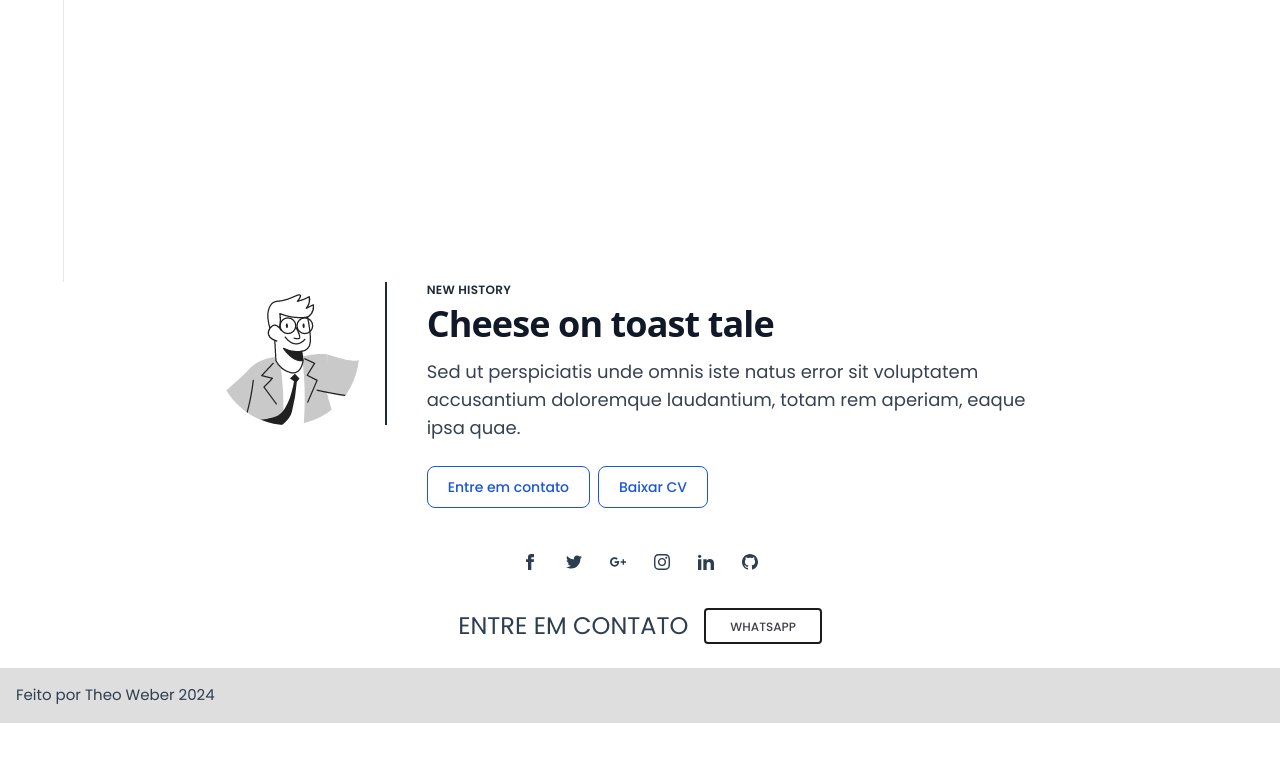
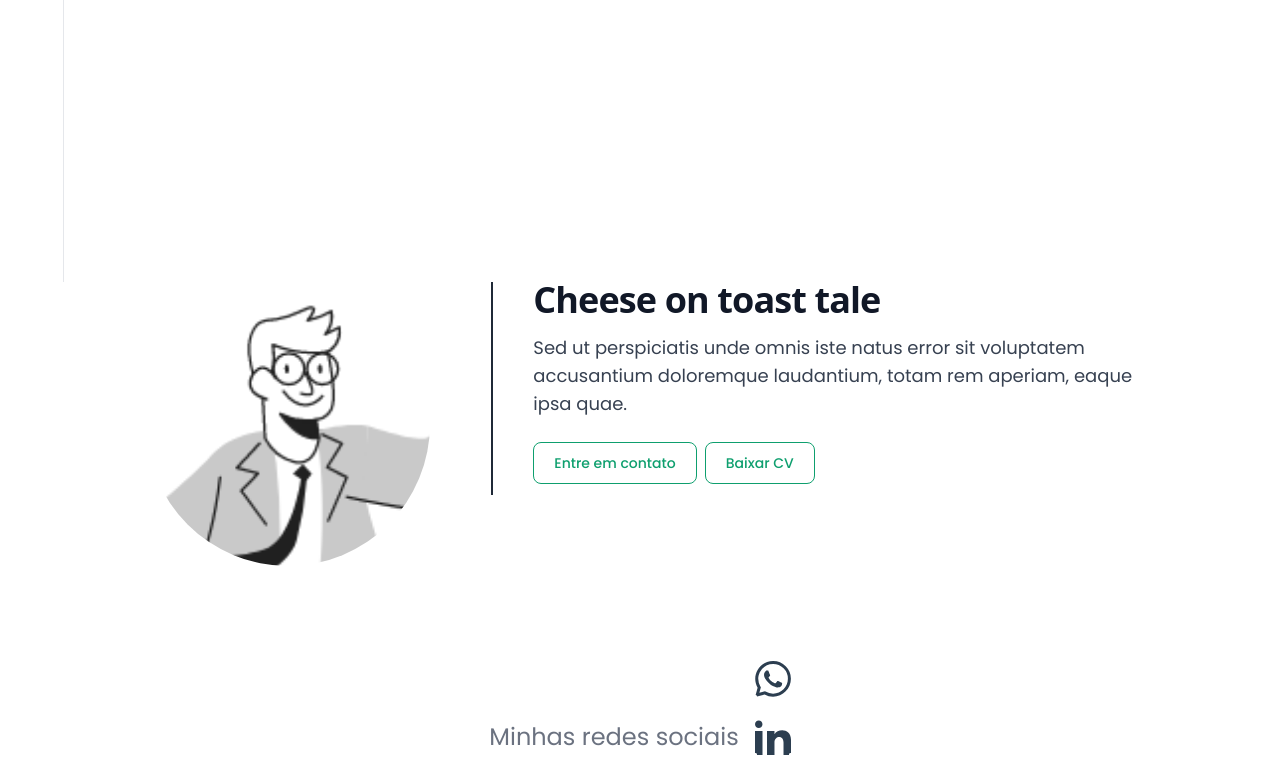
Before and after one commit to TheoWSLM/PortfolioFrontend, a Vue app: page / in a window 1280 px wide. Shown: the part 2000-2776 px from the top of the page. Before the commit the page ends 2723 px from the top, so only its background shows below. Built offline with nearby package versions, Linux system fonts and the light colour scheme.

Commit message:
refactor: otimizações em componentes e ajuste de cores e espaçamentos

```diff
--- a/src/components/AboutSection.vue
+++ b/src/components/AboutSection.vue
@@ -1,26 +1,23 @@
 <template>
   <div class="flex flex-wrap justify-center ">
-    <div class="w-2/3 sm:w-1/2 md:w-5/12 lg:w-2/12 mb-12 hover-grayscale-0">
+    <div class="w-2/3 sm:w-1/2 md:w-5/12 lg:w-4/12 mb-12 hover-grayscale-0">
       <div class="flex items-center relative">
-        <div class="absolute border-l-2 border-gray-800 h-full right-0 top-0 bottom-0 mx-2"></div>
-        <img src="/avatar1.png" class="max-w-full h-auto mx-auto rounded-full grayscale" alt="title image">
+        <div class="absolute border-l-2 border-gray-800 h-3/4 right-0 top-0 bottom-0 mx-2"></div>
+        <img src="/avatar1.png" class=" w-8/12 h-auto mx-auto rounded-full grayscale" alt="title image">
       </div>
     </div>
     <div class=" sm:max-w-xl md:max-w-full lg:max-w-screen-xl md:px-24 lg:px-8">
     <div class="flex flex-col items-start max-w-screen-sm md:flex-row sm:mx-auto">
       <div>
-        <p class="mb-2 text-xs font-semibold tracking-wide text-gray-800 uppercase">
-          New History
-        </p>
         <h2 class="mb-4 font-sans text-3xl font-bold tracking-tight text-gray-900 sm:text-4xl sm:leading-none">
           Cheese on toast tale
         </h2>
         <p class="text-base text-gray-700 md:text-lg">
           Sed ut perspiciatis unde omnis iste natus error sit voluptatem accusantium doloremque laudantium, totam rem aperiam, eaque ipsa quae.
         </p>
-        <button type="button" class="mt-6 text-blue-700 hover:text-white border border-blue-700 hover:bg-blue-800 focus:ring-4 focus:outline-none focus:ring-blue-300 font-medium rounded-lg text-sm px-5 py-2.5 text-center me-2 mb-2 dark:border-blue-500 dark:text-blue-500 dark:hover:text-white dark:hover:bg-blue-500 dark:focus:ring-blue-800">
+        <button type="button" class="mt-6 text-green-500 hover:text-white border border-green-500 hover:bg-green-500 focus:ring-4 focus:outline-none focus:ring-blue-300 font-medium rounded-lg text-sm px-5 py-2.5 text-center me-2 mb-2 dark:border-blue-500 dark:text-blue-500 dark:hover:text-white dark:hover:bg-blue-500 dark:focus:ring-blue-800">
           Entre em contato</button>
-          <button type="button" class="mt-6 text-blue-700 hover:text-white border border-blue-700 hover:bg-blue-800 focus:ring-4 focus:outline-none focus:ring-blue-300 font-medium rounded-lg text-sm px-5 py-2.5 text-center me-2 mb-2 dark:border-blue-500 dark:text-blue-500 dark:hover:text-white dark:hover:bg-blue-500 dark:focus:ring-blue-800">
+          <button type="button" class="mt-6 text-green-500 hover:text-white border border-green-500 hover:bg-green-500 focus:ring-4 focus:outline-none focus:ring-blue-300 font-medium rounded-lg text-sm px-5 py-2.5 text-center me-2 mb-2 dark:border-blue-500 dark:text-blue-500 dark:hover:text-white dark:hover:bg-blue-500 dark:focus:ring-blue-800">
           Baixar CV</button>
       </div>
     </div>
--- a/src/components/Banner.vue
+++ b/src/components/Banner.vue
@@ -1,7 +1,7 @@
 <template>
 <main class="relative ">
   <div class=" inset-0">
-    <div class="absolute inset-0 bg-gradient-to-b from-white to-indigo-200"></div>
+    <div class="absolute inset-0 bg-gradient-to-b from-white to-indigo-300"></div>
     <svg xmlns="http://www.w3.org/2000/svg" viewBox="0 0 1440 320" class="absolute bottom-0 left-0 w-full">
       <path fill="#ffffff" fill-opacity="1" d="M0,224L48,229.3C96,235,192,245,288,218.7C384,192,480,128,576,122.7C672,117,768,171,864,208C960,245,1056,267,1152,240C1248,213,1344,139,1392,101.3L1440,64L1440,320L1392,320C1344,320,1248,320,1152,320C1056,320,960,320,864,320C768,320,672,320,576,320C480,320,384,320,288,320C192,320,96,320,48,320L0,320Z"></path>
     </svg>
@@ -10,7 +10,7 @@
     <div class="flex flex-col mt-6 justify-between lg:flex-row">
       <div class="mb-12 lg:mb-0">
         <div class="max-w-xl mb-6 ">
-          <h2 class="mt-36 text-7xl font-bold lg:text-8xl lg:tracking-tight">
+          <h2 class="mt-36 text-7xl font-bold lg:text-8xl text-black lg:tracking-tight">
             Theo
             <br>Weber S.</br>
           </h2>
--- a/src/components/Footer.vue
+++ b/src/components/Footer.vue
@@ -4,128 +4,30 @@
 <template>
 <footer class="flex flex-col items-center dark:bg-neutral-900 bg-white text-center dark:text-white">
   <div class="container px-6 pt-6">
-    <!-- Social media icons container -->
-    <div class="mb-6 flex justify-center">
-      <a
-        href="#!"
-        type="button"
-        class="m-1 h-9 w-9 rounded-full border-2 border-white uppercase leading-normal dark:dark:text-white transition duration-150 ease-in-out hover:bg-black hover:bg-opacity-5 focus:outline-none focus:ring-0"
-        data-te-ripple-init
-        data-te-ripple-color="light">
-        <svg
-          xmlns="http://www.w3.org/2000/svg"
-          class="mx-auto h-full w-4"
-          fill="currentColor"
-          viewBox="0 0 24 24">
-          <path
-            d="M9 8h-3v4h3v12h5v-12h3.642l.358-4h-4v-1.667c0-.955.192-1.333 1.115-1.333h2.885v-5h-3.808c-3.596 0-5.192 1.583-5.192 4.615v3.385z" />
-        </svg>
-      </a>
-
-      <a
-        href="#!"
-        type="button"
-        class="m-1 h-9 w-9 rounded-full border-2 border-white uppercase leading-normal dark:text-white transition duration-150 ease-in-out hover:bg-black hover:bg-opacity-5 focus:outline-none focus:ring-0"
-        data-te-ripple-init
-        data-te-ripple-color="light">
-        <svg
-          xmlns="http://www.w3.org/2000/svg"
-          class="mx-auto h-full w-4"
-          fill="currentColor"
-          viewBox="0 0 24 24">
-          <path
-            d="M24 4.557c-.883.392-1.832.656-2.828.775 1.017-.609 1.798-1.574 2.165-2.724-.951.564-2.005.974-3.127 1.195-.897-.957-2.178-1.555-3.594-1.555-3.179 0-5.515 2.966-4.797 6.045-4.091-.205-7.719-2.165-10.148-5.144-1.29 2.213-.669 5.108 1.523 6.574-.806-.026-1.566-.247-2.229-.616-.054 2.281 1.581 4.415 3.949 4.89-.693.188-1.452.232-2.224.084.626 1.956 2.444 3.379 4.6 3.419-2.07 1.623-4.678 2.348-7.29 2.04 2.179 1.397 4.768 2.212 7.548 2.212 9.142 0 14.307-7.721 13.995-14.646.962-.695 1.797-1.562 2.457-2.549z" />
-        </svg>
-      </a>
-
-      <a
-        href="#!"
-        type="button"
-        class="m-1 h-9 w-9 rounded-full border-2 border-white uppercase leading-normal dark:text-white transition duration-150 ease-in-out hover:bg-black hover:bg-opacity-5 focus:outline-none focus:ring-0"
-        data-te-ripple-init
-        data-te-ripple-color="light">
-        <svg
-          xmlns="http://www.w3.org/2000/svg"
-          class="mx-auto h-full w-4"
-          fill="currentColor"
-          viewBox="0 0 24 24">
-          <path
-            d="M7 11v2.4h3.97c-.16 1.029-1.2 3.02-3.97 3.02-2.39 0-4.34-1.979-4.34-4.42 0-2.44 1.95-4.42 4.34-4.42 1.36 0 2.27.58 2.79 1.08l1.9-1.83c-1.22-1.14-2.8-1.83-4.69-1.83-3.87 0-7 3.13-7 7s3.13 7 7 7c4.04 0 6.721-2.84 6.721-6.84 0-.46-.051-.81-.111-1.16h-6.61zm0 0 17 2h-3v3h-2v-3h-3v-2h3v-3h2v3h3v2z"
-            fill-rule="evenodd"
-            clip-rule="evenodd" />
-        </svg>
-      </a>
-
-      <a
-        href="#!"
-        type="button"
-        class="m-1 h-9 w-9 rounded-full border-2 border-white uppercase leading-normal dark:text-white transition duration-150 ease-in-out hover:bg-black hover:bg-opacity-5 focus:outline-none focus:ring-0"
-        data-te-ripple-init
-        data-te-ripple-color="light">
-        <svg
-          xmlns="http://www.w3.org/2000/svg"
-          class="mx-auto h-full w-4"
-          fill="currentColor"
-          viewBox="0 0 24 24">
-          <path
-            d="M12 2.163c3.204 0 3.584.012 4.85.07 3.252.148 4.771 1.691 4.919 4.919.058 1.265.069 1.645.069 4.849 0 3.205-.012 3.584-.069 4.849-.149 3.225-1.664 4.771-4.919 4.919-1.266.058-1.644.07-4.85.07-3.204 0-3.584-.012-4.849-.07-3.26-.149-4.771-1.699-4.919-4.92-.058-1.265-.07-1.644-.07-4.849 0-3.204.013-3.583.07-4.849.149-3.227 1.664-4.771 4.919-4.919 1.266-.057 1.645-.069 4.849-.069zm0-2.163c-3.259 0-3.667.014-4.947.072-4.358.2-6.78 2.618-6.98 6.98-.059 1.281-.073 1.689-.073 4.948 0 3.259.014 3.668.072 4.948.2 4.358 2.618 6.78 6.98 6.98 1.281.058 1.689.072 4.948.072 3.259 0 3.668-.014 4.948-.072 4.354-.2 6.782-2.618 6.979-6.98.059-1.28.073-1.689.073-4.948 0-3.259-.014-3.667-.072-4.947-.196-4.354-2.617-6.78-6.979-6.98-1.281-.059-1.69-.073-4.949-.073zm0 5.838c-3.403 0-6.162 2.759-6.162 6.162s2.759 6.163 6.162 6.163 6.162-2.759 6.162-6.163c0-3.403-2.759-6.162-6.162-6.162zm0 10.162c-2.209 0-4-1.79-4-4 0-2.209 1.791-4 4-4s4 1.791 4 4c0 2.21-1.791 4-4 4zm6.406-11.845c-.796 0-1.441.645-1.441 1.44s.645 1.44 1.441 1.44c.795 0 1.439-.645 1.439-1.44s-.644-1.44-1.439-1.44z" />
-        </svg>
-      </a>
-
-      <a
-        href="#!"
-        type="button"
-        class="m-1 h-9 w-9 rounded-full border-2 border-white uppercase leading-normal dark:text-white transition duration-150 ease-in-out hover:bg-black hover:bg-opacity-5 focus:outline-none focus:ring-0"
-        data-te-ripple-init
-        data-te-ripple-color="light">
-        <svg
-          xmlns="http://www.w3.org/2000/svg"
-          class="mx-auto h-full w-4"
-          fill="currentColor"
-          viewBox="0 0 24 24">
-          <path
-            d="M4.98 3.5c0 1.381-1.11 2.5-2.48 2.5s-2.48-1.119-2.48-2.5c0-1.38 1.11-2.5 2.48-2.5s2.48 1.12 2.48 2.5zm.02 4.5h-5v16h5v-16zm7.982 0h-4.968v16h4.969v-8.399c0-4.67 6.029-5.052 6.029 0v8.399h4.988v-10.131c0-7.88-8.922-7.593-11.018-3.714v-2.155z" />
-        </svg>
-      </a>
-
-      <a
-        href="#!"
-        type="button"
-        class="m-1 h-9 w-9 rounded-full border-2 border-white uppercase leading-normal dark:text-white transition duration-150 ease-in-out hover:bg-black hover:bg-opacity-5 focus:outline-none focus:ring-0"
-        data-te-ripple-init
-        data-te-ripple-color="light">
-        <svg
-          xmlns="http://www.w3.org/2000/svg"
-          class="mx-auto h-full w-4"
-          fill="currentColor"
-          viewBox="0 0 24 24">
-          <path
-            d="M12 0c-6.626 0-12 5.373-12 12 0 5.302 3.438 9.8 8.207 11.387.599.111.793-.261.793-.577v-2.234c-3.338.726-4.033-1.416-4.033-1.416-.546-1.387-1.333-1.756-1.333-1.756-1.089-.745.083-.729.083-.729 1.205.084 1.839 1.237 1.839 1.237 1.07 1.834 2.807 1.304 3.492.997.107-.775.418-1.305.762-1.604-2.665-.305-5.467-1.334-5.467-5.931 0-1.311.469-2.381 1.236-3.221-.124-.303-.535-1.524.117-3.176 0 0 1.008-.322 3.301 1.23.957-.266 1.983-.399 3.003-.404 1.02.005 2.047.138 3.006.404 2.291-1.552 3.297-1.23 3.297-1.23.653 1.653.242 2.874.118 3.176.77.84 1.235 1.911 1.235 3.221 0 4.609-2.807 5.624-5.479 5.921.43.372.823 1.102.823 2.222v3.293c0 .319.192.694.801.576 4.765-1.589 8.199-6.086 8.199-11.386 0-6.627-5.373-12-12-12z" />
-        </svg>
-      </a>
-    </div>
-
-    <!-- Newsletter sign-up form -->
     <div>
       <form action="">
         <div class="flex items-center justify-center gap-4 md:grid-cols-3">
-  <div class="md:mb-6 md:ml-auto">
+  <div class="mb-3 md:ml-auto">
     <div>
-        <h1 class="text-lg md:text-2xl lg:text-2xl">ENTRE EM CONTATO</h1>
+        <h1 class="text-lg md:text-2xl lg:text-2xl text-gray-500">Minhas redes sociais</h1>
 
     </div>
   </div>
-
-  <!-- Newsletter sign-up submit button -->
-  <div class="flex-shrink-0 mb-6 md:mr-auto">
-    <button
-      type="submit"
-      class="inline-block rounded border-2 text-zinc-700 dark:text-white border-neutral-100 px-6 pb-[6px] pt-2 text-xs font-medium uppercase leading-normal text-neutral-50 transition duration-150 ease-in-out hover:border-neutral-100 hover:bg-neutral-500 hover:bg-opacity-10 hover:text-neutral-100 focus:border-neutral-100 focus:text-neutral-100 focus:outline-none focus:ring-0 active:border-neutral-200 active:text-neutral-200 dark:hover:bg-neutral-700 dark:hover:bg-opacity-10"
-      data-te-ripple-init
-      data-te-ripple-color="light">
-      Whatsapp
-    </button>
-  </div>
+  <div class="mb-3 md:mr-auto">
+    <a
+            v-for="(icon, index) in icons"
+            :key="index"
+            :href="icon.link"
+            type="button"
+            class="m-4 h-9 w-9 rounded-full border-2 border-white uppercase leading-normal dark:text-white transition duration-150 ease-in-out hover:bg-black hover:bg-opacity-5 focus:outline-none focus:ring-0"
+            data-te-ripple-init
+            data-te-ripple-color="light"
+          >
+            <svg :fill="icon.fill" :class="icon.hoverClass" :viewBox="icon.viewBox">
+              <path :d="icon.path" />
+            </svg>
+          </a>
+    </div>
 </div>
 
       </form>
@@ -140,19 +42,31 @@
 </footer>
 </template>
 
-<style scoped>
 
-  button {
-    border-color: #1a1b1b; /* Cor da borda no modo claro */
+<script setup>
+const icons = [
+  {
+    link: "#!",
+    fill: "currentColor",
+    hoverClass: "hover:fill-green-500",
+    viewBox: "0 0 24 24",
+    path: "M17.472 14.382c-.297-.149-1.758-.867-2.03-.967-.273-.099-.471-.148-.67.15-.197.297-.767.966-.94 1.164-.173.199-.347.223-.644.075-.297-.15-1.255-.463-2.39-1.475-.883-.788-1.48-1.761-1.653-2.059-.173-.297-.018-.458.13-.606.134-.133.298-.347.446-.52.149-.174.198-.298.298-.497.099-.198.05-.371-.025-.52-.075-.149-.669-1.612-.916-2.207-.242-.579-.487-.5-.669-.51-.173-.008-.371-.01-.57-.01-.198 0-.52.074-.792.372-.272.297-1.04 1.016-1.04 2.479 0 1.462 1.065 2.875 1.213 3.074.149.198 2.096 3.2 5.077 4.487.709.306 1.262.489 1.694.625.712.227 1.36.195 1.871.118.571-.085 1.758-.719 2.006-1.413.248-.694.248-1.289.173-1.413-.074-.124-.272-.198-.57-.347m-5.421 7.403h-.004a9.87 9.87 0 01-5.031-1.378l-.361-.214-3.741.982.998-3.648-.235-.374a9.86 9.86 0 01-1.51-5.26c.001-5.45 4.436-9.884 9.888-9.884 2.64 0 5.122 1.03 6.988 2.898a9.825 9.825 0 012.893 6.994c-.003 5.45-4.437 9.884-9.885 9.884m8.413-18.297A11.815 11.815 0 0012.05 0C5.495 0 .16 5.335.157 11.892c0 2.096.547 4.142 1.588 5.945L.057 24l6.305-1.654a11.882 11.882 0 005.683 1.448h.005c6.554 0 11.89-5.335 11.893-11.893a11.821 11.821 0 00-3.48-8.413Z",
+  },
+  {
+    link: "#!",
+    fill: "currentColor",
+    hoverClass: "hover:fill-blue-500",
+    viewBox: "0 0 24 24",
+    path: "M4.98 3.5c0 1.381-1.11 2.5-2.48 2.5s-2.48-1.119-2.48-2.5c0-1.38 1.11-2.5 2.48-2.5s2.48 1.12 2.48 2.5zm.02 4.5h-5v16h5v-16zm7.982 0h-4.968v16h4.969v-8.399c0-4.67 6.029-5.052 6.029 0v8.399h4.988v-10.131c0-7.88-8.922-7.593-11.018-3.714v-2.155z",
+  },
+  {
+    link: "#!",
+    fill: "currentColor",
+    hoverClass: "hover:fill-purple-900",
+    viewBox: "0 0 24 24",
+    path: "M12 0c-6.626 0-12 5.373-12 12 0 5.302 3.438 9.8 8.207 11.387.599.111.793-.261.793-.577v-2.234c-3.338.726-4.033-1.416-4.033-1.416-.546-1.387-1.333-1.756-1.333-1.756-1.089-.745.083-.729.083-.729 1.205.084 1.839 1.237 1.839 1.237 1.07 1.834 2.807 1.304 3.492.997.107-.775.418-1.305.762-1.604-2.665-.305-5.467-1.334-5.467-5.931 0-1.311.469-2.381 1.236-3.221-.124-.303-.535-1.524.117-3.176 0 0 1.008-.322 3.301 1.23.957-.266 1.983-.399 3.003-.404 1.02.005 2.047.138 3.006.404 2.291-1.552 3.297-1.23 3.297-1.23.653 1.653.242 2.874.118 3.176.77.84 1.235 1.911 1.235 3.221 0 4.609-2.807 5.624-5.479 5.921.43.372.823 1.102.823 2.222v3.293c0 .319.192.694.801.576 4.765-1.589 8.199-6.086 8.199-11.386 0-6.627-5.373-12-12-12z",
   }
 
-  button:hover,
-  button:focus {
-    background-color: #2d2e2f; /* Cor de fundo ao passar o mouse ou focar no modo claro */
-    border-color: #101011; /* Cor da borda ao passar o mouse ou focar no modo claro */
-  }
 
-  footer {
-    z-index: 999; /* Adicione um índice Z alto para garantir que o footer esteja acima de outros elementos */
-  }
-</style>
+];
+</script>
--- a/src/components/Header.vue
+++ b/src/components/Header.vue
@@ -10,8 +10,23 @@
     <img src="/logo.png" alt="Ícone Principal" class="h-11 dark:backdrop-invert">
   </a>
   <div class="flex md:order-2 space-x-3 md:space-x-0 rtl:space-x-reverse">
-      <button type="button" class="text-white bg-blue-700 hover:bg-blue-800 focus:ring-4 focus:outline-none focus:ring-blue-300 font-medium rounded-lg text-sm px-4 py-2 text-center dark:bg-blue-600 dark:hover:bg-blue-700 dark:focus:ring-blue-800">Get started</button>
-      <button data-collapse-toggle="navbar-cta" type="button" class="inline-flex items-center p-2 w-10 h-10 justify-center text-sm text-gray-500 rounded-lg md:hidden hover:bg-gray-100 focus:outline-none focus:ring-2 focus:ring-gray-200 dark:text-gray-400 dark:hover:bg-gray-700 dark:focus:ring-gray-600" aria-controls="navbar-cta" aria-expanded="false">
+    <div class="md:mr-auto">
+          <!-- Loop through icons data -->
+          <a
+            v-for="(icon, index) in icons"
+            :key="index"
+            :href="icon.link"
+            type="button"
+            class="m-4 h-9 w-9 rounded-full border-2 border-white uppercase leading-normal dark:text-white transition duration-150 ease-in-out hover:bg-black hover:bg-opacity-5 focus:outline-none focus:ring-0"
+            data-te-ripple-init
+            data-te-ripple-color="light"
+          >
+            <svg :fill="icon.fill" :class="icon.hoverClass" :viewBox="icon.viewBox">
+              <path :d="icon.path" />
+            </svg>
+          </a>
+        </div>
+             <button data-collapse-toggle="navbar-cta" type="button" class="inline-flex items-center p-2 w-10 h-10 justify-center text-sm text-gray-500 rounded-lg md:hidden hover:bg-gray-100 focus:outline-none focus:ring-2 focus:ring-gray-200 dark:text-gray-400 dark:hover:bg-gray-700 dark:focus:ring-gray-600" aria-controls="navbar-cta" aria-expanded="false">
         <span class="sr-only">Open main menu</span>
         <svg class="w-5 h-5" aria-hidden="true" xmlns="http://www.w3.org/2000/svg" fill="none" viewBox="0 0 17 14">
             <path stroke="currentColor" stroke-linecap="round" stroke-linejoin="round" stroke-width="2" d="M1 1h15M1 7h15M1 13h15"/>
@@ -39,5 +54,30 @@
 
 </template>
 
-<style scoped>
-</style>
+<script setup>
+const icons = [
+  {
+    link: "#!",
+    fill: "currentColor",
+    hoverClass: "hover:fill-green-500",
+    viewBox: "0 0 24 24",
+    path: "M17.472 14.382c-.297-.149-1.758-.867-2.03-.967-.273-.099-.471-.148-.67.15-.197.297-.767.966-.94 1.164-.173.199-.347.223-.644.075-.297-.15-1.255-.463-2.39-1.475-.883-.788-1.48-1.761-1.653-2.059-.173-.297-.018-.458.13-.606.134-.133.298-.347.446-.52.149-.174.198-.298.298-.497.099-.198.05-.371-.025-.52-.075-.149-.669-1.612-.916-2.207-.242-.579-.487-.5-.669-.51-.173-.008-.371-.01-.57-.01-.198 0-.52.074-.792.372-.272.297-1.04 1.016-1.04 2.479 0 1.462 1.065 2.875 1.213 3.074.149.198 2.096 3.2 5.077 4.487.709.306 1.262.489 1.694.625.712.227 1.36.195 1.871.118.571-.085 1.758-.719 2.006-1.413.248-.694.248-1.289.173-1.413-.074-.124-.272-.198-.57-.347m-5.421 7.403h-.004a9.87 9.87 0 01-5.031-1.378l-.361-.214-3.741.982.998-3.648-.235-.374a9.86 9.86 0 01-1.51-5.26c.001-5.45 4.436-9.884 9.888-9.884 2.64 0 5.122 1.03 6.988 2.898a9.825 9.825 0 012.893 6.994c-.003 5.45-4.437 9.884-9.885 9.884m8.413-18.297A11.815 11.815 0 0012.05 0C5.495 0 .16 5.335.157 11.892c0 2.096.547 4.142 1.588 5.945L.057 24l6.305-1.654a11.882 11.882 0 005.683 1.448h.005c6.554 0 11.89-5.335 11.893-11.893a11.821 11.821 0 00-3.48-8.413Z",
+  },
+  {
+    link: "#!",
+    fill: "currentColor",
+    hoverClass: "hover:fill-blue-500",
+    viewBox: "0 0 24 24",
+    path: "M4.98 3.5c0 1.381-1.11 2.5-2.48 2.5s-2.48-1.119-2.48-2.5c0-1.38 1.11-2.5 2.48-2.5s2.48 1.12 2.48 2.5zm.02 4.5h-5v16h5v-16zm7.982 0h-4.968v16h4.969v-8.399c0-4.67 6.029-5.052 6.029 0v8.399h4.988v-10.131c0-7.88-8.922-7.593-11.018-3.714v-2.155z",
+  },
+  {
+    link: "#!",
+    fill: "currentColor",
+    hoverClass: "hover:fill-purple-900",
+    viewBox: "0 0 24 24",
+    path: "M12 0c-6.626 0-12 5.373-12 12 0 5.302 3.438 9.8 8.207 11.387.599.111.793-.261.793-.577v-2.234c-3.338.726-4.033-1.416-4.033-1.416-.546-1.387-1.333-1.756-1.333-1.756-1.089-.745.083-.729.083-.729 1.205.084 1.839 1.237 1.839 1.237 1.07 1.834 2.807 1.304 3.492.997.107-.775.418-1.305.762-1.604-2.665-.305-5.467-1.334-5.467-5.931 0-1.311.469-2.381 1.236-3.221-.124-.303-.535-1.524.117-3.176 0 0 1.008-.322 3.301 1.23.957-.266 1.983-.399 3.003-.404 1.02.005 2.047.138 3.006.404 2.291-1.552 3.297-1.23 3.297-1.23.653 1.653.242 2.874.118 3.176.77.84 1.235 1.911 1.235 3.221 0 4.609-2.807 5.624-5.479 5.921.43.372.823 1.102.823 2.222v3.293c0 .319.192.694.801.576 4.765-1.589 8.199-6.086 8.199-11.386 0-6.627-5.373-12-12-12z",
+  }
+
+
+];
+</script>
--- a/src/components/TecnologySection.vue
+++ b/src/components/TecnologySection.vue
@@ -1,9 +1,9 @@
 <template>
   <div class="mt-3 justify-center items-center">
     <div v-for="(item, index) in items" :key="index" class="text-center">
-      <h1 :class="{ 'text-3xl': true, 'mt-5 ml-3': index !== 0, 'text-slate-500 ml-3': true }">{{ item.title }}</h1>
+      <h1 :class="{ 'text-3xl': true, 'mt-5 ml-3': index !== 0, 'text-gray-500 ml-3': true }">{{ item.title }}</h1>
       <div class="mt-10 flex justify-center mr-14">
-        <div v-for="(icon, iconKey) in item.icons" :key="iconKey" class=" max-w-36 dark:fill-white hover:fill-indigo-600" v-html="icon"></div>
+        <div v-for="(icon, iconKey) in item.icons" :key="iconKey" class=" max-w-36 dark:fill-white hover:fill-green-500" v-html="icon"></div>
       </div>
     </div>
   </div>
```
Also changed, not shown: src/components/ExperienceSection.vue (+7 -6 lines).
